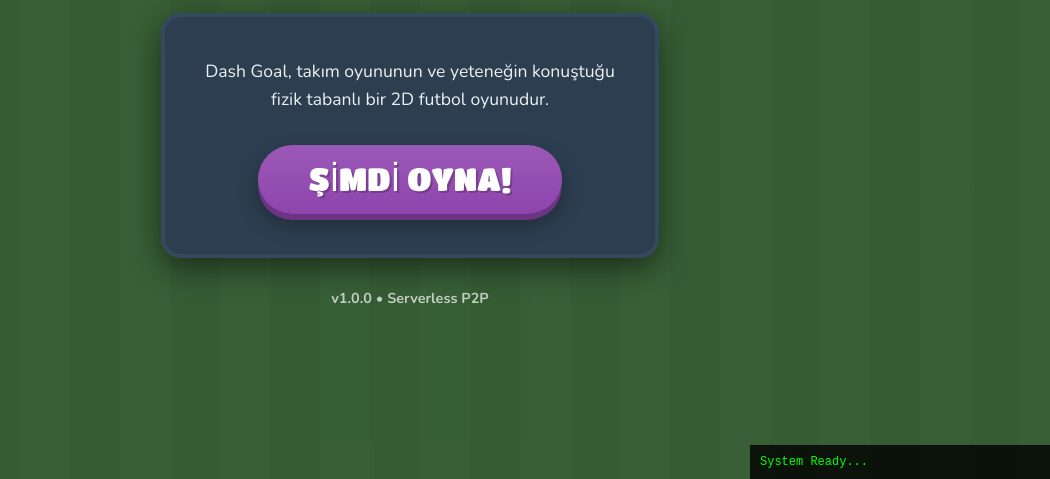
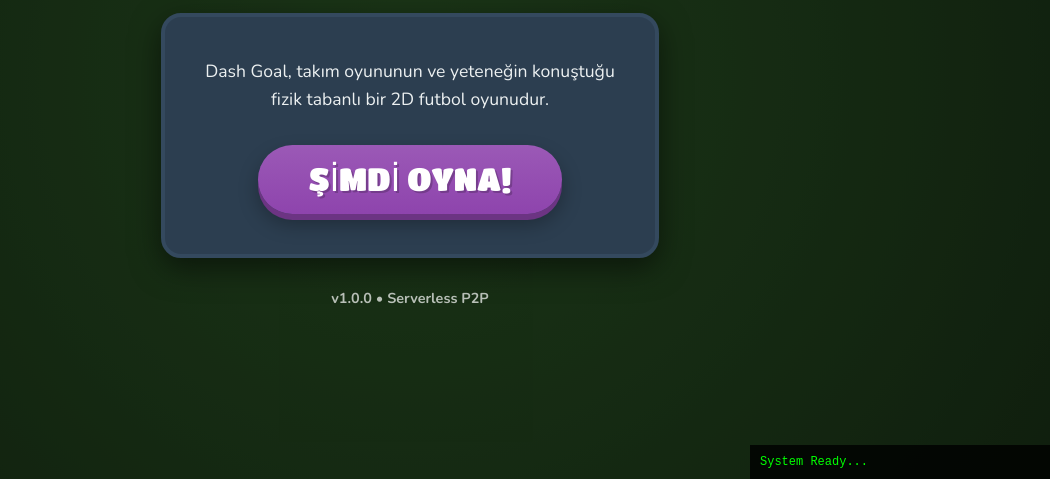
Before and after one commit to Taha00th/dashgoal-game, a plain HTML site: page index.html in a window 1280 px wide. Shown: the part 321-800 px from the top of the page, without its empty margins (230-1280 px from the left). Drawn offline with nearby package versions, Linux system fonts and the light colour scheme.

Commit message:
Update style.css

```diff
--- a/style.css
+++ b/style.css
@@ -10,13 +10,8 @@
 body {
     width: 100vw;
     height: 100vh;
-    /* Detailed Grass Background Pattern */
-    background-color: #5d9e5a;
-    background-image: repeating-linear-gradient(90deg,
-            rgba(0, 0, 0, 0.03) 0px,
-            rgba(0, 0, 0, 0.03) 50px,
-            transparent 50px,
-            transparent 100px);
+    /* Stadium Atmosphere Background */
+    background: radial-gradient(circle at center, #2d5a27 0%, #1a3317 100%);
     overflow: hidden;
     display: flex;
     justify-content: center;
```
